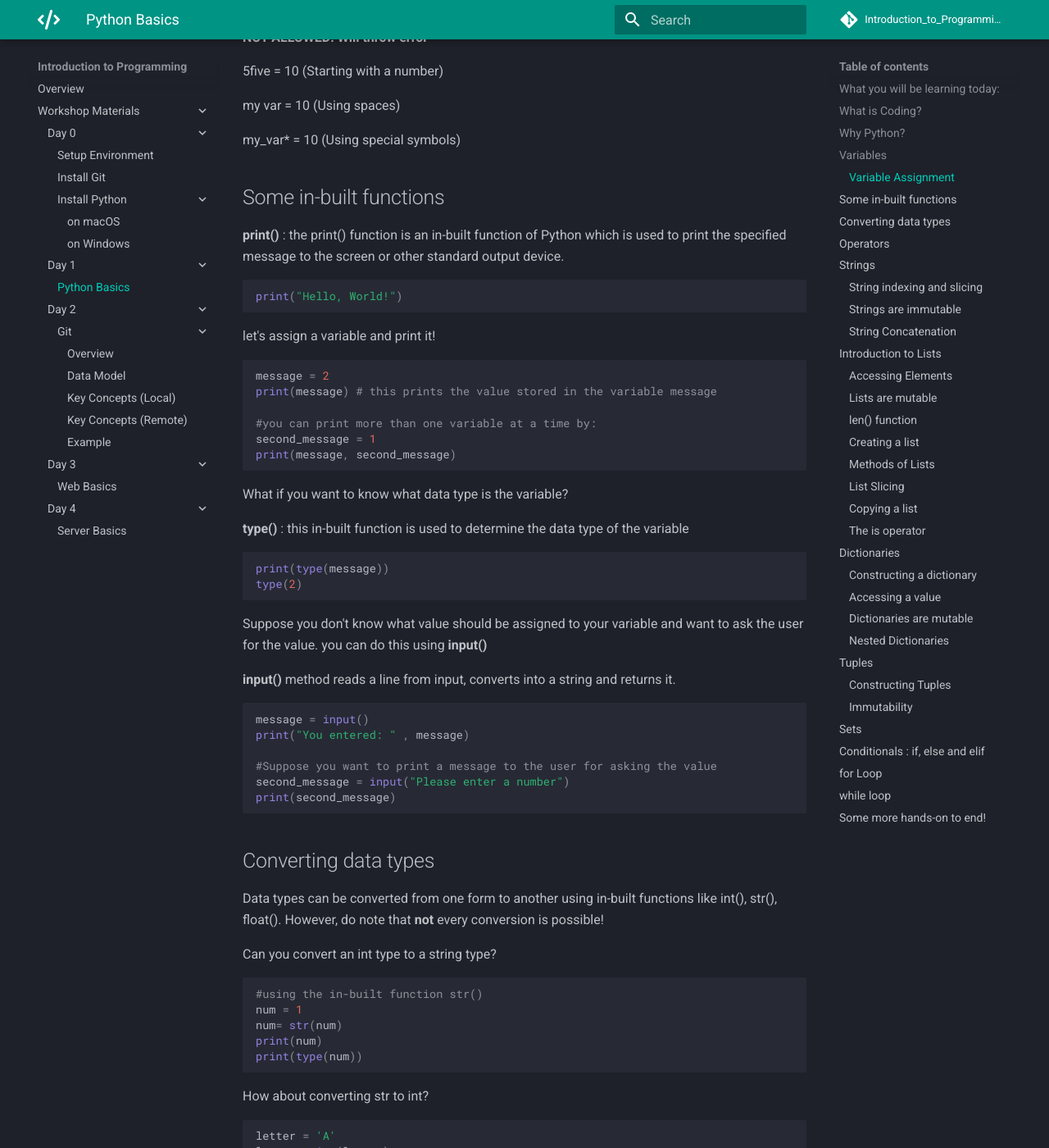
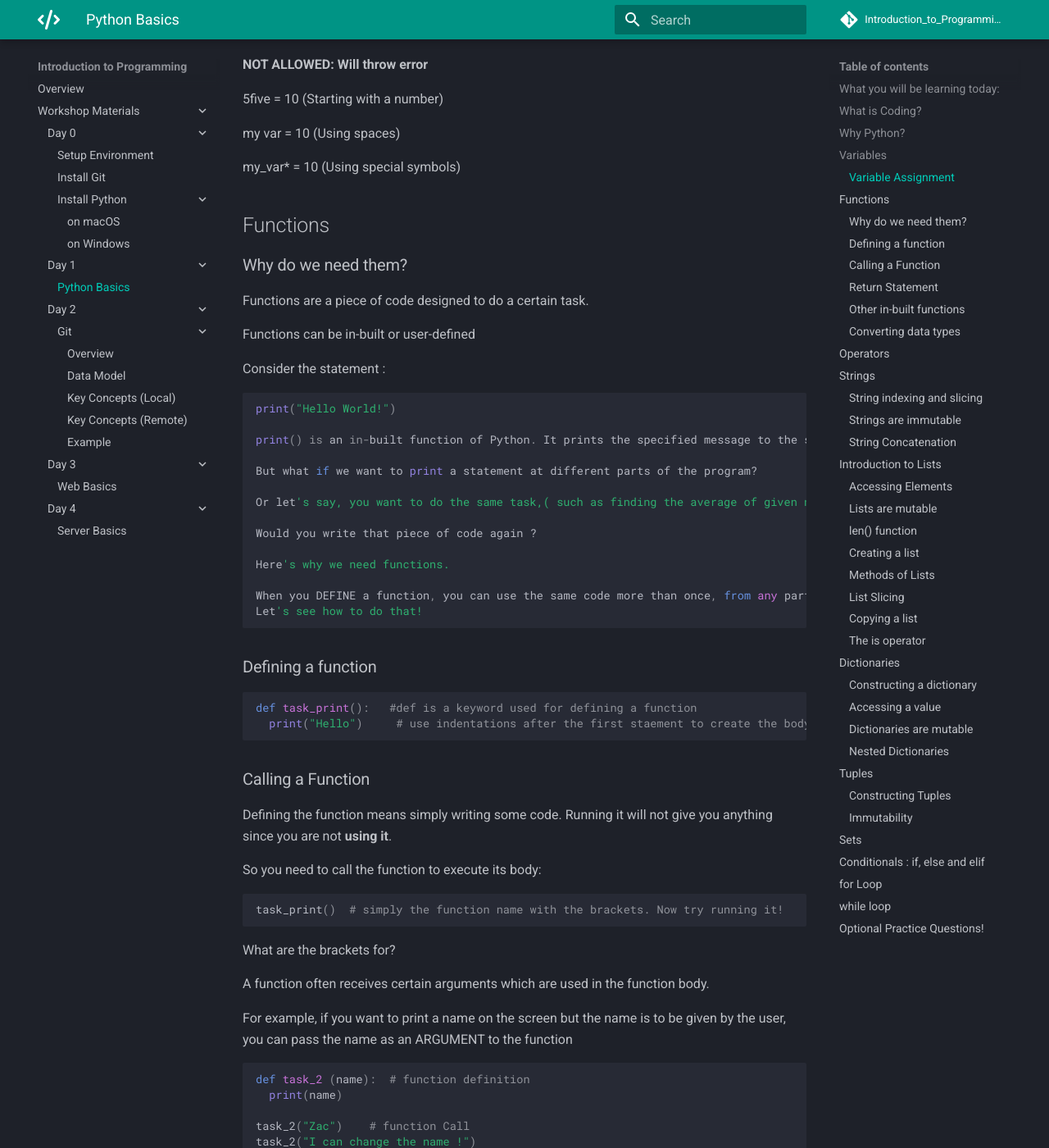
Before and after one commit to 3DCdsc/Introduction_to_Programming, an MkDocs documentation site: the page built from docs/Day_1/python_basics.md, in a window 1280 px wide and 1400 px high, scrolled down 3192 px. Shown: the whole window at 82% size. Built offline with MkDocs 1.6.1 and Material for MkDocs 9.7.7, drawn with Linux system fonts in a browser that asks for light colours; comment, search, counter and statistics services are not loaded; some of the changed text lies outside the part shown.

Commit message:
Update python_basics.md

````diff
--- a/docs/Day_1/python_basics.md
+++ b/docs/Day_1/python_basics.md
@@ -5,6 +5,7 @@
 
 - What is Coding? Why Python?
 - Variables and simple data types
+- Intro to Functions
 - Operators
 - Strings
 - Introduction to Lists
@@ -142,24 +143,104 @@ than length_of_persons_name.
 
    my_var* = 10 (Using special symbols)
 
+## Functions
 
-## Some in-built functions
-**print()** : the print() function is an in-built function of Python which is used to print the specified message to the screen or other standard output device.
+### Why do we need them?
+
+Functions are a piece of code designed to do a certain task.
+
+Functions can be in-built or user-defined
+
+
+Consider the statement  :
 
 ```python
-print("Hello, World!")
+print("Hello World!")
+
+print() is an in-built function of Python. It prints the specified message to the screen.
+
+But what if we want to print a statement at different parts of the program?
+
+Or let's say, you want to do the same task,( such as finding the average of given numbers, or printing out names ) again and again, at different times?
+
+Would you write that piece of code again ?
+
+Here's why we need functions.
+
+When you DEFINE a function, you can use the same code more than once, from any part of the program by CALLING it.
+Let's see how to do that!
+
 ```
 
-let's assign a variable and print it!
+### Defining a function
+```python
+def task_print():   #def is a keyword used for defining a function
+  print("Hello")     # use indentations after the first staement to create the body
+
+```
+### Calling a Function
+
+Defining the function means simply writing some code. Running it will not give you anything since you are not **using it**.
+
+So you need to call the function to execute its body:
+```python
+task_print()  # simply the function name with the brackets. Now try running it!
+```
+
+What are the brackets for?
+
+A function often receives certain arguments which are used in the function body.
+
+For example, if you want to print a name on the screen but the name is to be given by the user, you can pass the name as an ARGUMENT to the function
 
 ```python
-message = 2
-print(message) # this prints the value stored in the variable message
+def task_2 (name):  # function definition
+  print(name)
 
-#you can print more than one variable at a time by:
-second_message = 1
-print(message, second_message)
+task_2("Zac")    # function Call
+task_2("I can change the name !")
+task_2("Emily")
+
 ```
+in the above example, "Zac" is an argument which is used in the CALL statement.
+
+This argument gets passed to the function definition. Thus ```name``` is an argument that now has the value Zac.
+
+### Return Statement
+
+We just saw how functions can receive arguments and work upon them.
+What if we want to extract some value from the function, i.e. , we want the function to RETURN something?
+
+```return``` statement is used in the function body to return a value ( or values) back to the function call .
+
+```python
+def add_numbers(num1, num2) :
+  total = num1 + num2
+  return(total)
+
+num1 = 2
+num2 = 4
+addition_product = add_numbers(num1, num2)  #the value returned by the function is now assigned to the variable "addition product"
+print(addition_product)
+```
+
+Do NOTE that functions don't necessarily have to return a value:
+```python
+def add_numbers(num1, num2) :
+  total = num1 + num2
+  print(total)
+
+num1 = 2
+num2 = 4
+addition_product = add_numbers(num1, num2)  #the value returned by the function is now assigned to the variable "addition product"
+print(addition_product)
+```
+In the above function, there is no return statement. Thus the ```None``` value of ```addition_product```
+
+### Other in-built functions
+
+You have learnt to define and call your own function. Let's see some more in-built functions of Python
+
 What if you want to know what data type is the variable?
 
 **type()** : this in-built function is used to determine the data type of the variable
@@ -167,7 +248,6 @@ What if you want to know what data type is the variable?
 print(type(message))
 type(2)
 ```
-
 Suppose you don't know what value should be assigned to your variable and want to ask the user for the value. you can do this using **input()**
 
 **input()** method reads a line from input, converts into a string and returns it.
@@ -179,19 +259,17 @@ print("You entered: " , message)
 #Suppose you want to print a message to the user for asking the value
 second_message = input("Please enter a number")
 print(second_message)
+
 ```
 
-
-
-## Converting data types
+### Converting data types
 
 Data types can be converted from one form to another using in-built functions like int(), str(), float().
+
 However, do note that **not** every conversion is possible!
 
 Can you convert an int type to a string type?
-
 ```python
-
 #using the in-built function str()
 num = 1
 num= str(num)
@@ -210,6 +288,7 @@ letter1 = '3'
 letter1 = int(letter1)
 print(type(letter1))
 ```
+
 
 ## Operators
 
@@ -584,20 +663,6 @@ x = [0,1,2,3,4,5]
 x == x[:3] + x[3:]
 ```
 
-**Practice 4**
-
-Given a list, write a code that swaps the list elements at indices index1 and index2.
-
-It does not modify the original list, but returns a new list.
-
-Important note : Do keep in mind that the indices given could be *negative* as well
-
-I have started the code for you
-```python
-      ls = [3, 6, 8, 2]
-      index1 = int(input(" Enter index 1 value :"))
-      index2 = int(input(" Enter index 2 value:"))
-```
 
 ## Dictionaries
 
@@ -773,12 +838,13 @@ while index < 5:
   index += 1
 print(index)
 ```
-**Practice 7:**
+**Practice 6:**
 one of the important application of while loop is to validate input from user
+
 prompt the user to input their gender and if its not M or F you will notify them that its wrong input and ask them to input again
 
 
-## Some more hands-on to end!
+## Optional Practice Questions!
 
 1. Write a function to print the following pattern using for/ while loops :
             *
````
Also changed, not shown: other parts of docs/Day_1/python_basics.md (+1 -1 lines).
